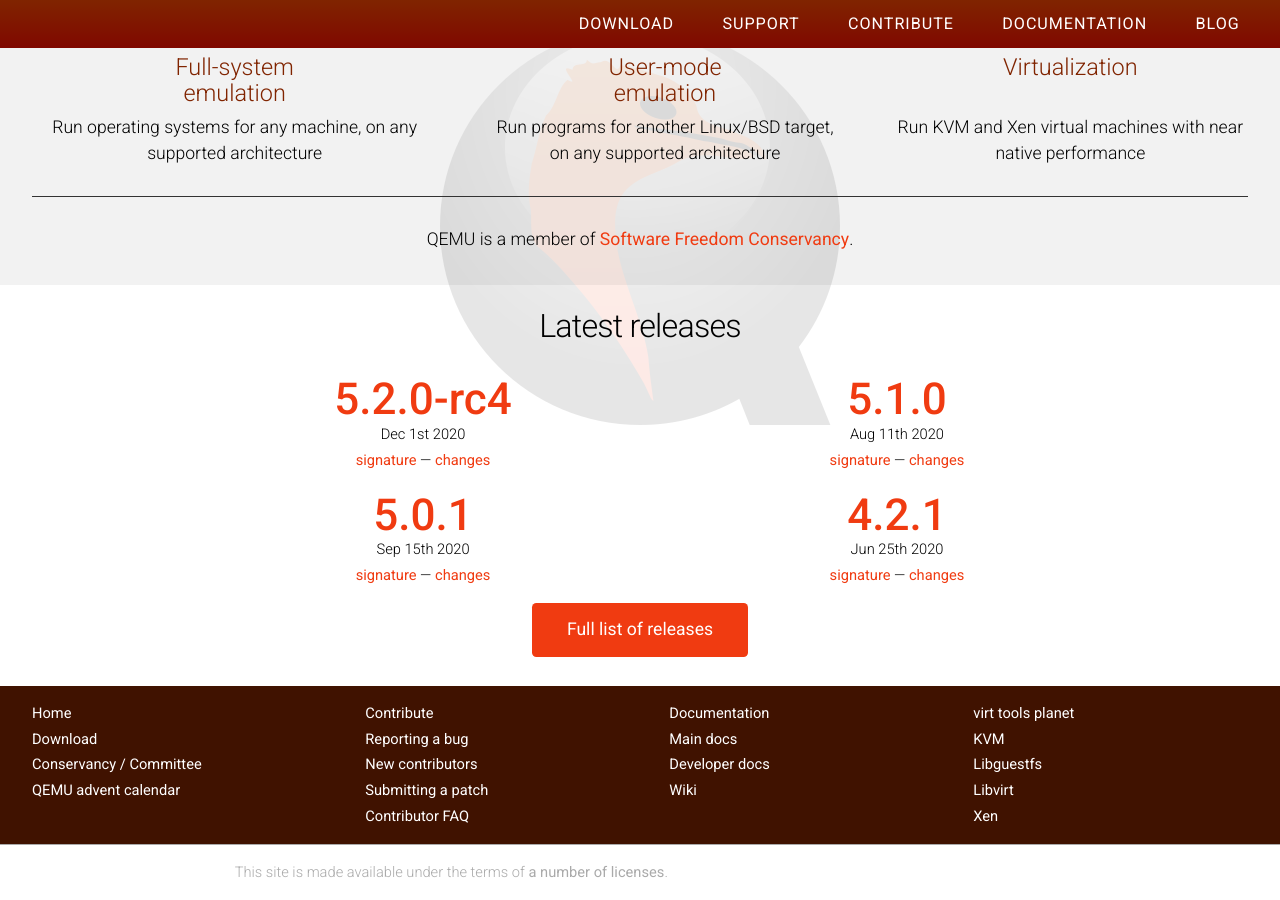
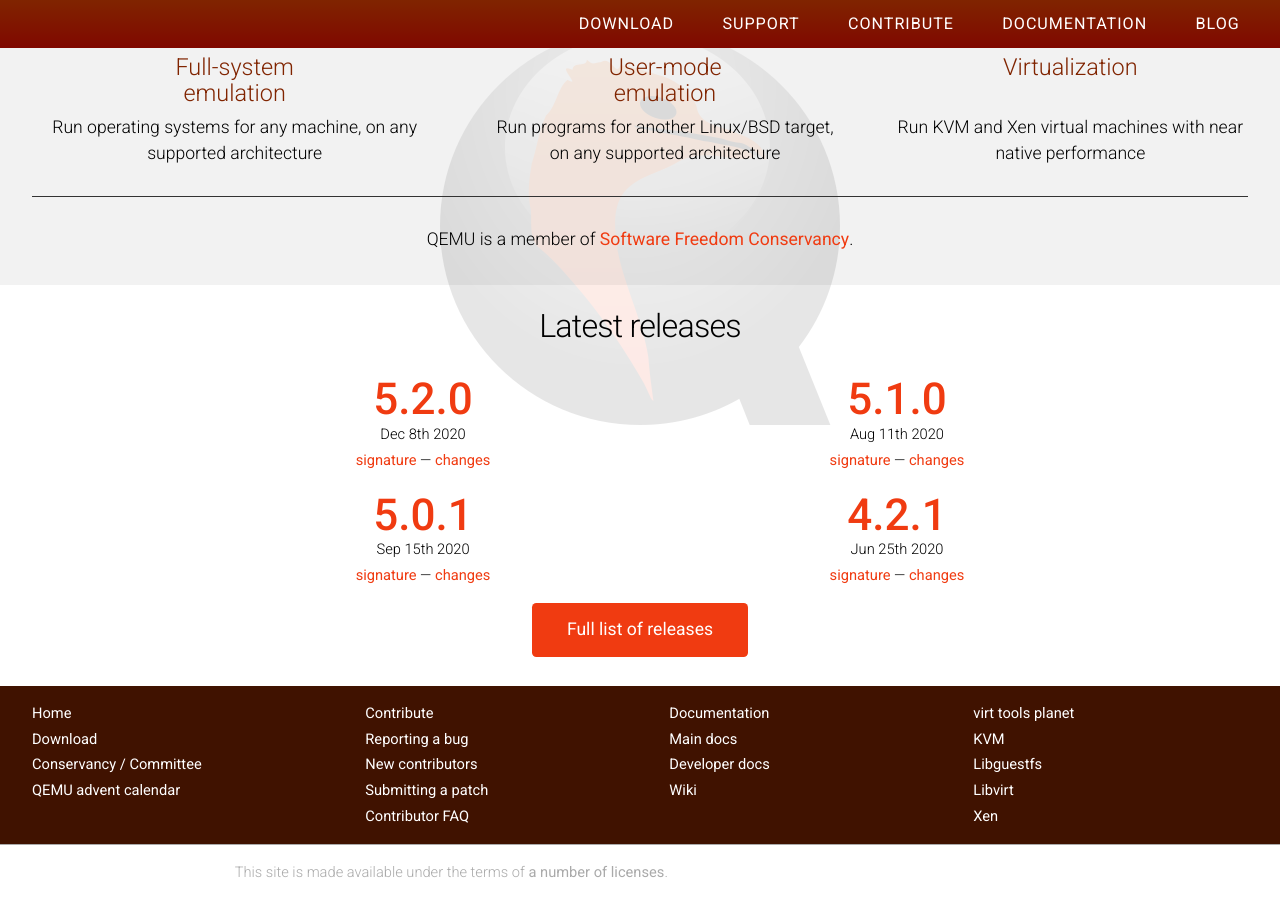
Before and after one commit to qemu/qemu-web, a Jekyll site: the page built from index.html, in a window 1280 px wide and 900 px high, scrolled down 685 px. Built offline with Jekyll 4.4.1, drawn with Linux system fonts in a browser that asks for light colours; nearby versions of some CDN libraries.

Commit message:
add v5.2.0

```diff
--- a/_data/releases.yml
+++ b/_data/releases.yml
@@ -1,6 +1,6 @@
 - branch: "5.2"
-  patch: 0-rc4
-  date: "Dec 1st 2020"
+  patch: 0
+  date: "Dec 8th 2020"
 - branch: "5.1"
   patch: 0
   date: "Aug 11th 2020"
```
